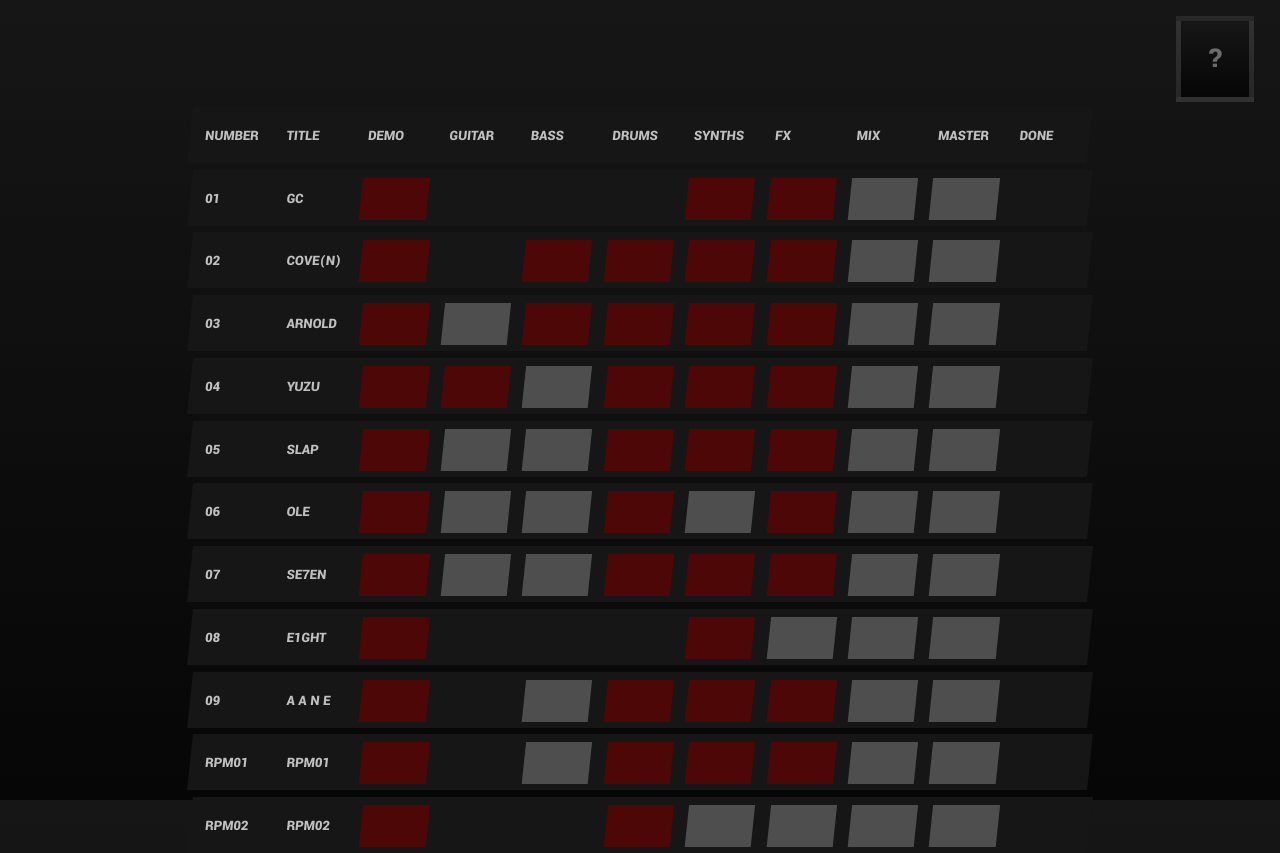
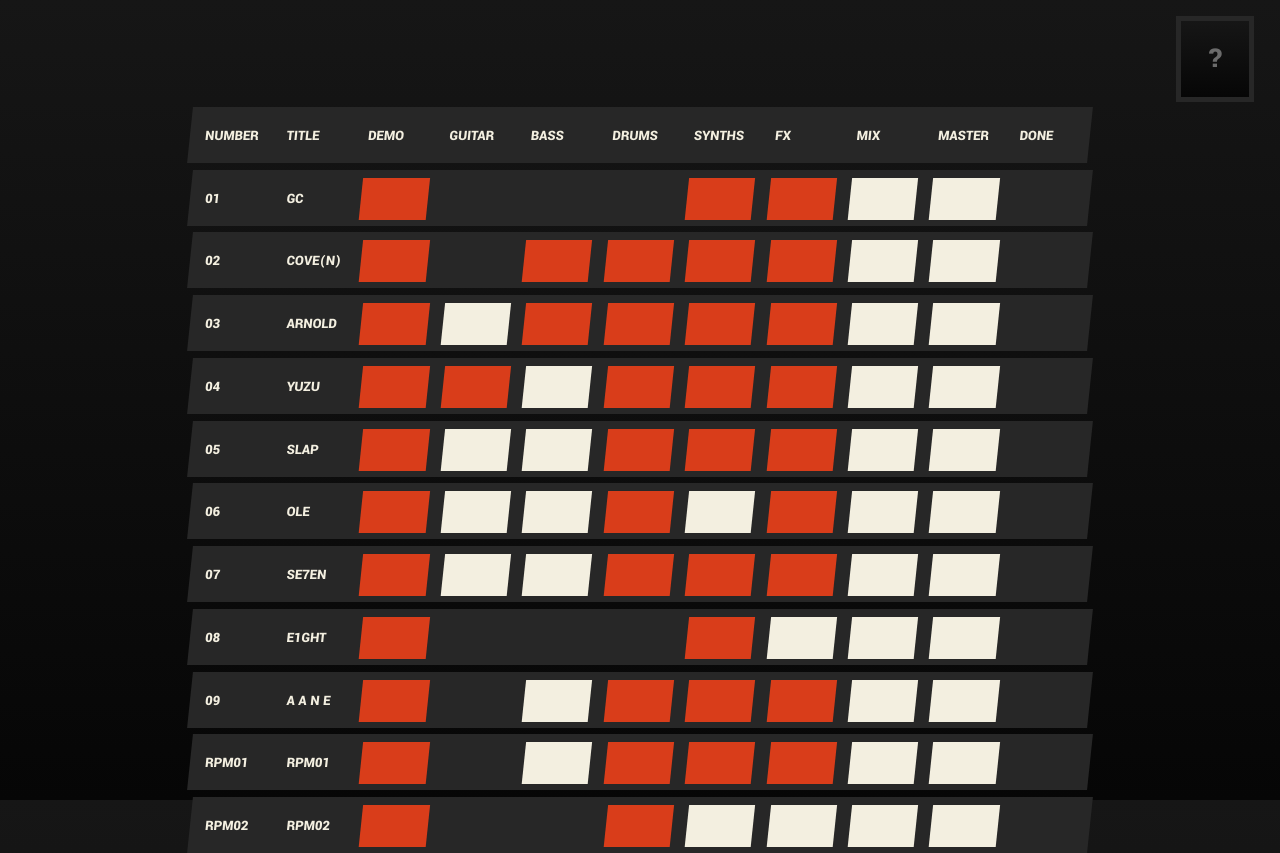
Before and after one commit to evnwttn/ev02, a website built with Vite: page ev02/index.html in a window 1280 px wide. Built offline with nearby package versions, Linux system fonts and the light colour scheme.

Commit message:
css update

```diff
--- a/ev02/style.css
+++ b/ev02/style.css
@@ -25,7 +25,7 @@ h1 {
   padding-left: 2%;
   padding-right: 2%;
   background-image: linear-gradient(#161616, #060606);
-  border: 5px solid rgba(107, 107, 107, 0.333);
+  border: 5px solid #272727;
 }
 
 #about:hover {
@@ -67,7 +67,7 @@ h1 {
   height: 3.5rem;
   width: 100%;
   margin-top: 0.75%;
-  background-color: #161616;
+  background-color: #272727;
   transform: skew(-6deg);
 }
 
@@ -75,7 +75,7 @@ h1 {
   height: 100% !important;
   margin-top: 0% !important;
   background-color: transparent !important;
-  color: silver;
+  color: #f3efe0;
 }
 
 .box {
@@ -90,7 +90,7 @@ h1 {
   margin-top: 0.89%;
   margin-left: 0.94%;
   margin-right: 0.75%;
-  background-color: silver;
+  background-color: #f3efe0;
 }
 
 /* STATUS */
@@ -100,15 +100,15 @@ h1 {
 }
 
 .pre {
-  background-color: rgba(107, 107, 107, 0.666);
+  background-color: #f3efe0;
 }
 
 .in-progress {
-  background-color: rgba(107, 0, 0, 0.666);
+  background-color: #d93d1a;
 }
 
 .complete {
-  background-color: rgba(0, 107, 0, 0.666);
+  background-color: #7284a8;
 }
 
 /* PALETTE II
```
